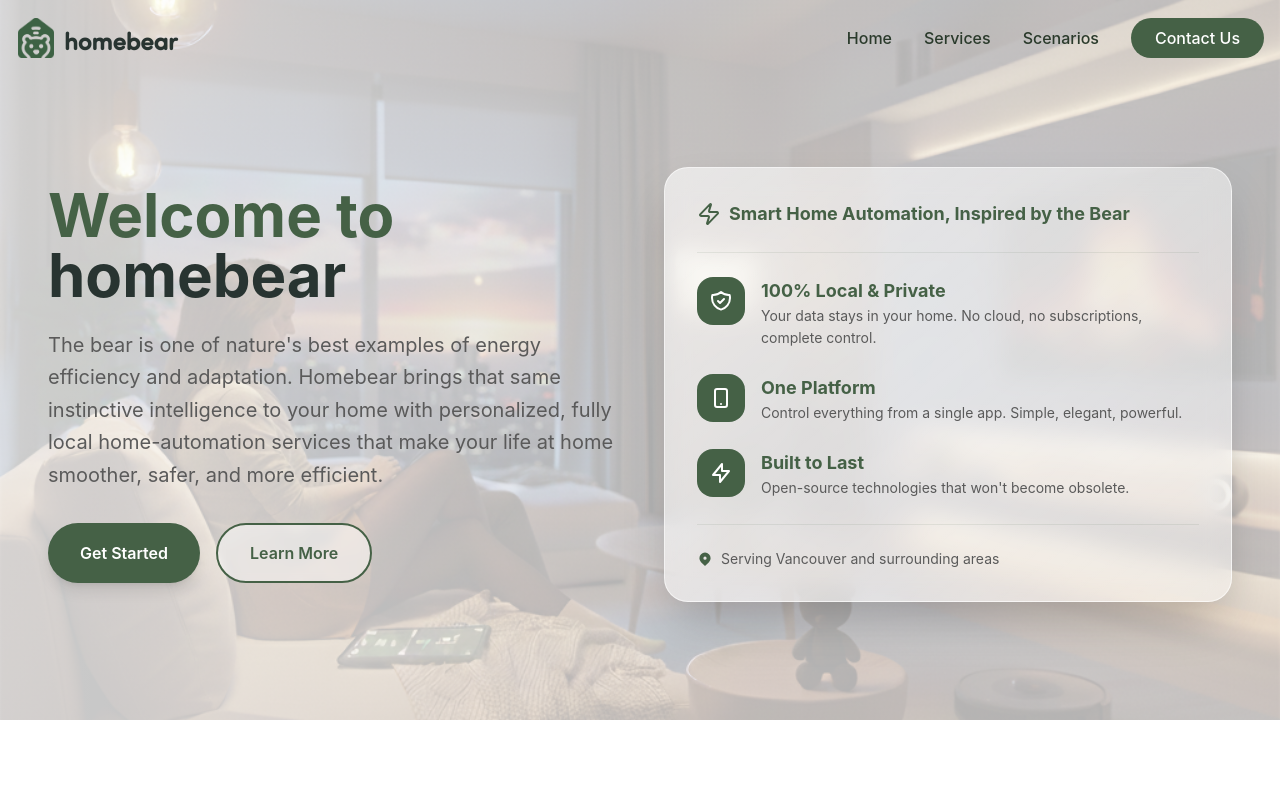
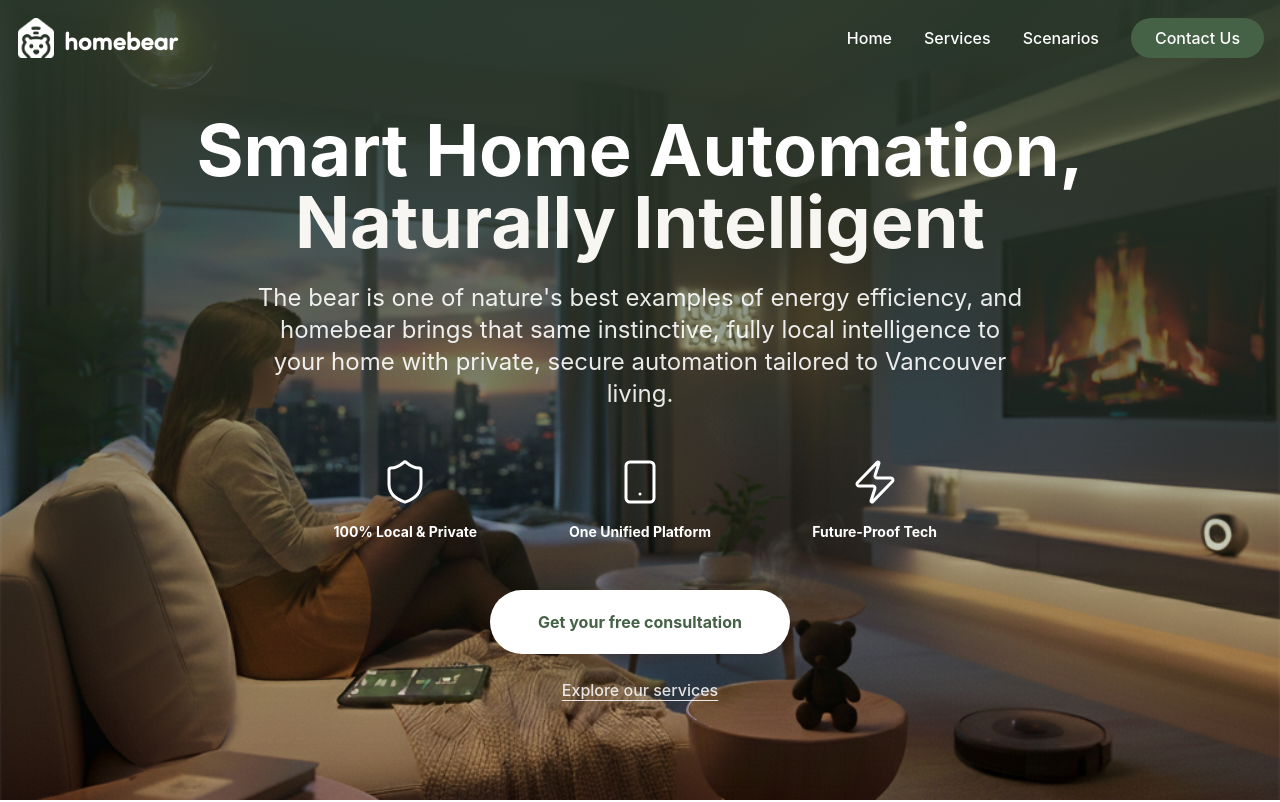
Before and after one commit to william57m/homebear, a React (Vite) app: page / in a window 1280 px wide. Shown: the top 802 px of the page. Built offline with nearby package versions, Linux system fonts and the light colour scheme.

Commit message:
new hero

```diff
--- a/src/components/Header.jsx
+++ b/src/components/Header.jsx
@@ -12,7 +12,7 @@ const Header = () => {
 
   useEffect(() => {
     const handleScroll = () => {
-      setIsScrolled(window.scrollY > 20);
+      setIsScrolled(window.scrollY > 40);
     };
     window.addEventListener('scroll', handleScroll);
     return () => window.removeEventListener('scroll', handleScroll);
@@ -42,12 +42,15 @@ const Header = () => {
     }
   };
 
+  // Determine if we should use transparent header (only on home page when not scrolled)
+  const isTransparent = location.pathname === '/' && !isScrolled;
+
   return (
     <motion.header
       initial={{ y: -100 }}
       animate={{ y: 0 }}
       className={`fixed top-0 left-0 right-0 z-50 transition-all duration-300 ${
-        isScrolled ? 'bg-white/95 backdrop-blur-sm shadow-md' : 'bg-transparent'
+        !isTransparent ? 'bg-white/95 backdrop-blur-sm shadow-md' : 'bg-transparent'
       }`}
     >
       <nav className="container mx-auto px-4 py-4">
@@ -62,28 +65,38 @@ const Header = () => {
             <img
               src={logo}
               alt="homebear logo"
-              className="w-10 h-10 object-contain"
+              className={`w-10 h-10 object-contain transition-all duration-300 ${
+                !isTransparent ? '' : 'brightness-0 invert'
+              }`}
             />
-            <span className="text-2xl pt-3 font-bold text-[#283431] font-sofia-pro">homebear</span>
+            <span className={`text-2xl pt-3 font-bold font-sofia-pro transition-colors duration-300 ${
+              !isTransparent ? 'text-[#283431]' : 'text-white'
+            }`}>homebear</span>
           </motion.div>
 
           {/* Desktop Menu */}
           <div className="hidden md:flex items-center gap-8">
             <button
               onClick={() => handleNavigation('hero')}
-              className="text-[#2a3a2b] hover:text-[#456146] transition-colors font-medium"
+              className={`transition-colors font-medium ${
+                !isTransparent ? 'text-[#2a3a2b] hover:text-[#456146]' : 'text-white hover:text-[#f8f6f3]'
+              }`}
             >
               Home
             </button>
             <button
               onClick={() => handleNavigation('services')}
-              className="text-[#2a3a2b] hover:text-[#456146] transition-colors font-medium"
+              className={`transition-colors font-medium ${
+                !isTransparent ? 'text-[#2a3a2b] hover:text-[#456146]' : 'text-white hover:text-[#f8f6f3]'
+              }`}
             >
               Services
             </button>
             <button
               onClick={() => handleNavigation('smart-scenarios')}
-              className="text-[#2a3a2b] hover:text-[#456146] transition-colors font-medium"
+              className={`transition-colors font-medium ${
+                !isTransparent ? 'text-[#2a3a2b] hover:text-[#456146]' : 'text-white hover:text-[#f8f6f3]'
+              }`}
             >
               Scenarios
             </button>
@@ -98,9 +111,11 @@ const Header = () => {
           {/* Mobile Menu Button */}
           <button
             onClick={() => setIsMobileMenuOpen(!isMobileMenuOpen)}
-            className="md:hidden text-[#456146] p-2"
+            className={`md:hidden p-2 transition-colors ${
+              !isTransparent ? 'text-[#2a3a2b] hover:text-[#456146]' : 'text-white hover:text-[#f8f6f3]'
+            }`}
           >
-            {isMobileMenuOpen ? <X size={24} /> : <Menu size={24} />}
+            {isMobileMenuOpen ? <X size={28} /> : <Menu size={28} />}
           </button>
         </div>
 
--- a/src/components/Hero.jsx
+++ b/src/components/Hero.jsx
@@ -1,6 +1,6 @@
 import React from 'react';
 import { motion } from 'framer-motion';
-import { Zap } from 'lucide-react';
+import { Shield, Smartphone, Zap, CheckCircle2 } from 'lucide-react';
 import heroImage from '@/images/hero.png';
 
 const Hero = () => {
@@ -11,39 +11,92 @@ const Hero = () => {
     }
   };
 
+  const features = [
+    { icon: Shield, title: "100% Local & Private" },
+    { icon: Smartphone, title: "One Unified Platform" },
+    { icon: Zap, title: "Future-Proof Tech" },
+  ];
+
   return (
-    <section id="hero" className="relative pt-32 pb-20 px-4 min-h-[90vh] flex items-center overflow-hidden">
-      {/* Background Image */}
+    <section id="hero" className="relative min-h-screen flex items-center justify-center overflow-hidden pt-20 pb-16 px-4">
+      {/* Full Background Image with Darker Overlay */}
       <div className="absolute inset-0 z-0">
         <img
           src={heroImage}
-          alt="Modern smart home"
+          alt="Modern smart home with homebear automation"
           className="w-full h-full object-cover"
         />
-        <div className="absolute inset-0 bg-gradient-to-r from-white/80 via-white/70 to-white/70"></div>
+        <div className="absolute inset-0 bg-gradient-to-b from-[#2a3a2b]/90 via-[#2a3a2b]/40 to-transparent"></div>
       </div>
 
-      <div className="container mx-auto relative z-10">
-        <div className="grid md:grid-cols-2 gap-12 items-center">
+      {/* Centered Content */}
+      <div className="container mx-auto px-4 sm:px-6 md:px-8 relative z-10 text-center">
         <motion.div
-            initial={{ opacity: 0, x: -50 }}
-            animate={{ opacity: 1, x: 0 }}
+          initial={{ opacity: 0, y: 40 }}
+          animate={{ opacity: 1, y: 0 }}
           transition={{ duration: 0.8 }}
+          className="max-w-4xl mx-auto"
         >
-            <h1 className="text-5xl md:text-6xl lg:text-6xl font-bold text-[#456146] mb-6 leading-tight">
-              Welcome to<br />
-              <span className="text-[#283431]">homebear</span>
-            </h1>
-            <p className="text-xl text-[#5a5a5a] mb-8 leading-relaxed max-w-xl">
-              The bear is one of nature's best examples of energy efficiency and adaptation. Homebear brings that same instinctive intelligence to your home with personalized, fully local home-automation services that make your life at home smoother, safer, and more efficient.
-            </p>
-            <div className="flex flex-wrap gap-4">
+
+          {/* Main Headline */}
+          <motion.h1
+            initial={{ opacity: 0, y: 30 }}
+            animate={{ opacity: 1, y: 0 }}
+            transition={{ delay: 0.3, duration: 0.8 }}
+            className="text-5xl md:text-6xl lg:text-7xl font-bold text-white mb-6 leading-tight"
+          >
+            Smart Home Automation,
+            <br />
+            <span className="text-[#f8f6f3]">Naturally Intelligent</span>
+          </motion.h1>
+
+          {/* Description */}
+          <motion.p
+            initial={{ opacity: 0, y: 30 }}
+            animate={{ opacity: 1, y: 0 }}
+            transition={{ delay: 0.5, duration: 0.8 }}
+            className="text-xl md:text-2xl text-white/90 mb-12 leading-relaxed max-w-3xl mx-auto"
+          >
+            The bear is one of nature's best examples of energy efficiency, and homebear brings that same instinctive, fully local intelligence to your home with private, secure automation tailored to Vancouver living.
+          </motion.p>
+
+          {/* Feature Badges Grid */}
+          <motion.div
+            initial={{ opacity: 0, y: 30 }}
+            animate={{ opacity: 1, y: 0 }}
+            transition={{ delay: 0.7, duration: 0.8 }}
+            className="grid grid-cols-1 sm:grid-cols-3 gap-8 mb-12 max-w-2xl mx-auto"
+          >
+            {features.map((feature, index) => {
+              const Icon = feature.icon;
+              return (
+                <motion.div
+                  key={index}
+                  whileHover={{ scale: 1.1, y: -5 }}
+                  className="text-center"
+                >
+                  <Icon className="w-12 h-12 text-white mx-auto mb-4" strokeWidth={1.5} />
+                  <h3 className="font-bold text-white text-sm">{feature.title}</h3>
+                </motion.div>
+              );
+            })}
+          </motion.div>
+
+          {/* Single Prominent CTA */}
+          <motion.div
+            initial={{ opacity: 0, y: 30 }}
+            animate={{ opacity: 1, y: 0 }}
+            transition={{ delay: 0.9, duration: 0.8 }}
+          >
             <button
               onClick={scrollToContact}
-                className="bg-[#456146] text-white px-8 py-4 rounded-full hover:bg-[#567557] transition-all duration-300 transform hover:scale-105 font-semibold shadow-lg"
+              className="bg-white text-[#456146] px-12 py-5 rounded-full hover:bg-[#f8f6f3] transition-all duration-300 transform hover:scale-105 font-bold shadow-2xl inline-flex items-center gap-2"
             >
-                Get Started
+              Get your free consultation
             </button>
+
+            {/* Secondary Link */}
+            <div className="mt-6">
               <button
                 onClick={() => {
                   const element = document.getElementById('services');
@@ -51,77 +104,13 @@ const Hero = () => {
                     element.scrollIntoView({ behavior: 'smooth' });
                   }
                 }}
-                className="border-2 border-[#456146] text-[#456146] bg-white/50 backdrop-blur-sm px-8 py-4 rounded-full hover:bg-[#456146] hover:text-white transition-all duration-300 transform hover:scale-105 font-semibold"
+                className="text-white/90 hover:text-white font-medium transition-colors underline underline-offset-4"
               >
-                Learn More
+                Explore our services
               </button>
             </div>
           </motion.div>
-
-          <motion.div
-            initial={{ opacity: 0, scale: 0.95 }}
-            animate={{ opacity: 1, scale: 1 }}
-            transition={{ duration: 0.8, delay: 0.3 }}
-            className="hidden md:block"
-          >
-            <div className="relative">
-              {/* Main feature highlight */}
-              <div className="bg-gradient-to-br from-white/60 to-white/40 backdrop-blur-md rounded-3xl p-8 border border-white/60 shadow-2xl">
-                <div className="flex items-center gap-2 mb-6 pb-6 border-b border-[#456146]/10">
-                  <Zap className="text-[#456146]" size={24} />
-                  <h2 className="text-[#456146] font-bold text-lg">Smart Home Automation, Inspired by the Bear</h2>
-                </div>
-                <div className="space-y-6">
-                  <div className="flex items-start gap-4">
-                    <div className="w-12 h-12 bg-[#456146] rounded-2xl flex items-center justify-center flex-shrink-0">
-                      <svg className="w-6 h-6 text-white" fill="none" stroke="currentColor" viewBox="0 0 24 24">
-                        <path strokeLinecap="round" strokeLinejoin="round" strokeWidth={2} d="M9 12l2 2 4-4m5.618-4.016A11.955 11.955 0 0112 2.944a11.955 11.955 0 01-8.618 3.04A12.02 12.02 0 003 9c0 5.591 3.824 10.29 9 11.622 5.176-1.332 9-6.03 9-11.622 0-1.042-.133-2.052-.382-3.016z" />
-                      </svg>
-                    </div>
-                    <div className="flex-1">
-                      <h3 className="text-lg font-bold text-[#456146]">100% Local & Private</h3>
-                      <p className="text-sm text-[#5a5a5a] leading-relaxed">Your data stays in your home. No cloud, no subscriptions, complete control.</p>
-                    </div>
-                  </div>
-
-                  <div className="flex items-start gap-4">
-                    <div className="w-12 h-12 bg-[#456146] rounded-2xl flex items-center justify-center flex-shrink-0">
-                      <svg className="w-6 h-6 text-white" fill="none" stroke="currentColor" viewBox="0 0 24 24">
-                        <path strokeLinecap="round" strokeLinejoin="round" strokeWidth={2} d="M12 18h.01M8 21h8a2 2 0 002-2V5a2 2 0 00-2-2H8a2 2 0 00-2 2v14a2 2 0 002 2z" />
-                      </svg>
-                    </div>
-                    <div className="flex-1">
-                      <h3 className="text-lg font-bold text-[#456146]">One Platform</h3>
-                      <p className="text-sm text-[#5a5a5a] leading-relaxed">Control everything from a single app. Simple, elegant, powerful.</p>
-                    </div>
-                  </div>
-
-                  <div className="flex items-start gap-4">
-                    <div className="w-12 h-12 bg-[#456146] rounded-2xl flex items-center justify-center flex-shrink-0">
-                      <svg className="w-6 h-6 text-white" fill="none" stroke="currentColor" viewBox="0 0 24 24">
-                        <path strokeLinecap="round" strokeLinejoin="round" strokeWidth={2} d="M13 10V3L4 14h7v7l9-11h-7z" />
-                      </svg>
-                    </div>
-                    <div className="flex-1">
-                      <h3 className="text-lg font-bold text-[#456146]">Built to Last</h3>
-                      <p className="text-sm text-[#5a5a5a] leading-relaxed">Open-source technologies that won't become obsolete.</p>
-                    </div>
-                  </div>
-                </div>
-
-                {/* Location badge */}
-                <div className="mt-6 pt-6 border-t border-[#456146]/10">
-                  <div className="flex items-center gap-2 text-sm text-[#5a5a5a]">
-                    <svg className="w-4 h-4 text-[#456146]" fill="currentColor" viewBox="0 0 20 20">
-                      <path fillRule="evenodd" d="M5.05 4.05a7 7 0 119.9 9.9L10 18.9l-4.95-4.95a7 7 0 010-9.9zM10 11a2 2 0 100-4 2 2 0 000 4z" clipRule="evenodd" />
-                    </svg>
-                    <span>Serving Vancouver and surrounding areas</span>
-                  </div>
-                </div>
-              </div>
-            </div>
         </motion.div>
-        </div>
       </div>
     </section>
   );
```
Lines whose indentation alone changed are shown as unchanged.
